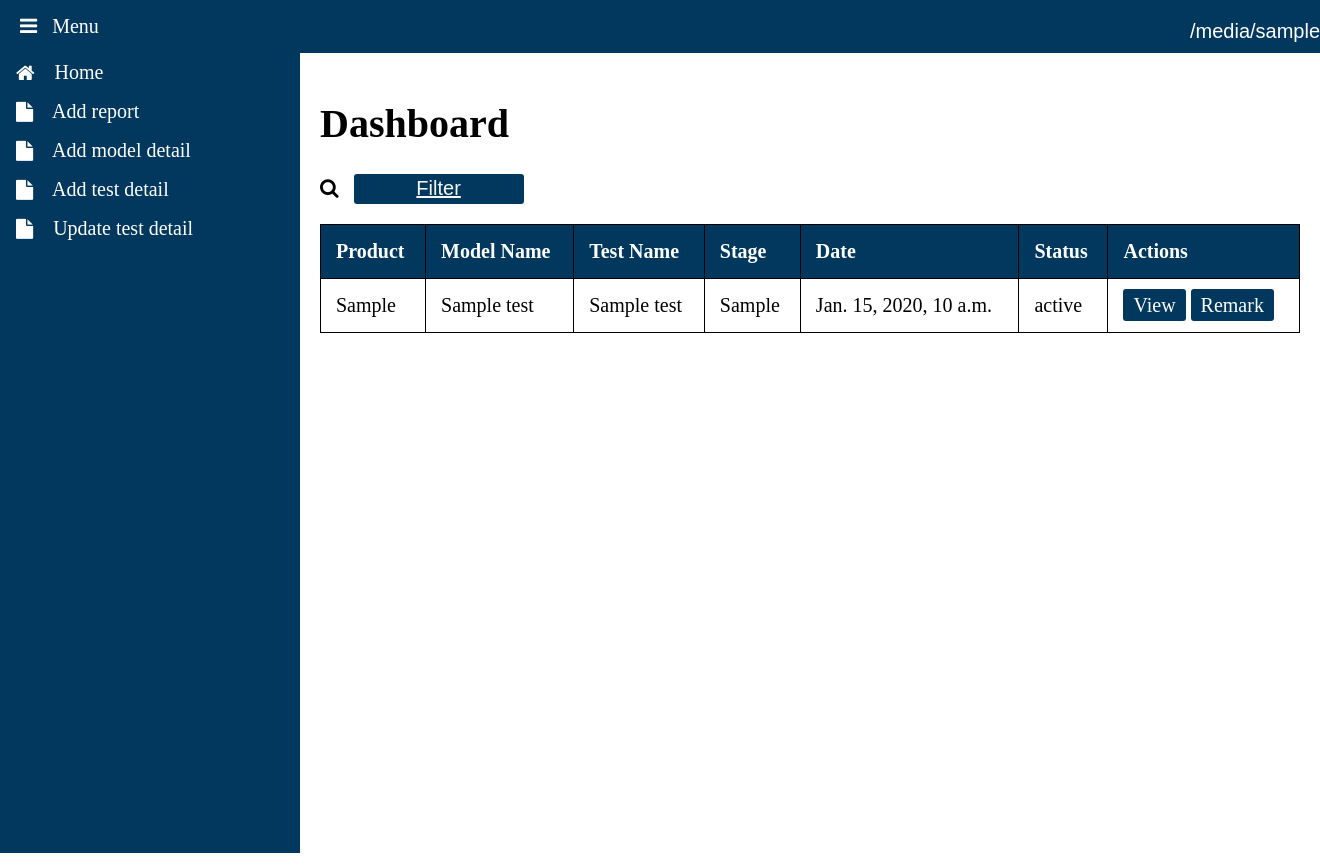
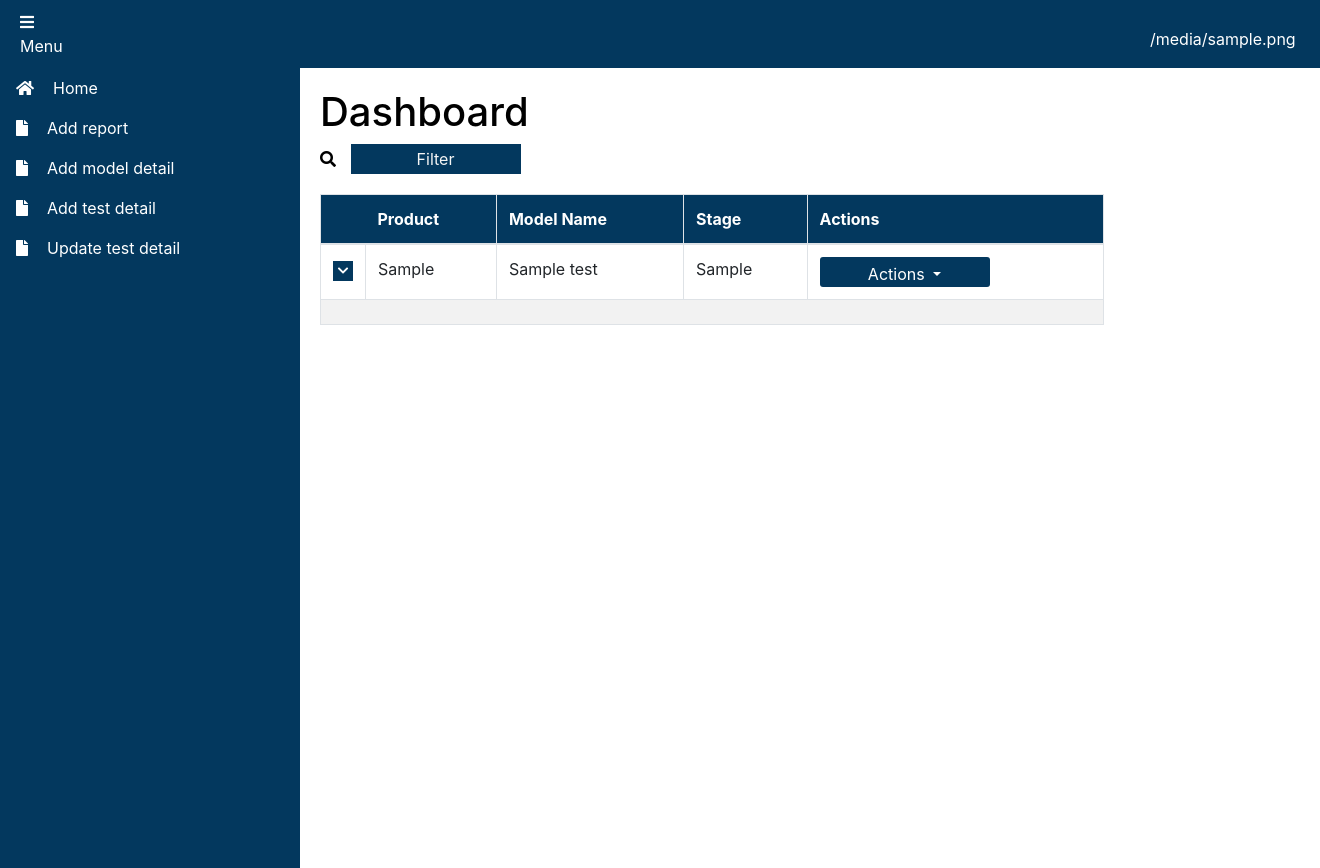
Before and after one commit to snehilsrivastava/OQC, a Django app: template oqc_model/oqc/authapp/templates/dashboard_employee.html in a window 1320 px wide; the page is wider, and only the part inside the window is pictured. Run offline with Django 5.2, Linux system fonts and the light colour scheme; the template is opened without the code that fills it: most values are stand-ins (such as "Sample title", 1, 10 or a date in 2020); some libraries are stand-ins or nearby versions.

Commit message:
update legal and product dashboard

```diff
--- a/oqc_model/oqc/authapp/templates/dashboard_employee.html
+++ b/oqc_model/oqc/authapp/templates/dashboard_employee.html
@@ -5,6 +5,7 @@
     <meta name="viewport" content="width=device-width, initial-scale=1.0">
     <title>Product Owner Dashboard</title>
     <link rel="stylesheet" href="https://cdnjs.cloudflare.com/ajax/libs/font-awesome/4.7.0/css/font-awesome.min.css">
+
 
     <style>
         body {
@@ -180,6 +181,32 @@
             border: 1px solid #ddd;
             z-index: 1;
         }
+        button.collapse-button {
+            height: 20px;
+            width: 20px;
+            padding: 0;
+            background-color: #03385e;
+            color: white;
+            border: none;
+            cursor: pointer;
+        }
+
+        button.collapse-button i {
+            font-size: 12px;
+        }
+
+        .collapse-arrow {
+            color: white;
+        }
+
+        .collapse-arrow.down {
+            transform: rotate(0deg);
+        }
+
+        .collapse-arrow.up {
+            transform: rotate(180deg);
+        }
+
 
         .user-info p {
             margin: 0;
@@ -284,6 +311,10 @@
         }
 
     </style>
+
+    <link href="https://stackpath.bootstrapcdn.com/bootstrap/4.3.1/css/bootstrap.min.css" rel="stylesheet">
+    <!-- Font Awesome for icons -->
+    <link href="https://cdnjs.cloudflare.com/ajax/libs/font-awesome/5.15.3/css/all.min.css" rel="stylesheet">
 </head>
 <body>
 <div class="header">
@@ -320,7 +351,7 @@
 </div>
 
 <div class="main-content">
-    <ul class='nav' id="sidebar">
+    <ul class='nav' id="sidebar" style="display:flex; flex-direction:column;">
         <li><a href="{% url 'dashboard' %}"><i class="fa fa-home fa-icon"></i>&nbsp Home</a></li>
         <li><a href="{% url 'product' %}"><i class="fa fa-file fa-icon"></i>&nbsp Add report</a></li>
         <li><a href="{% url 'mnf' %}"><i class="fa fa-file fa-icon"></i>&nbsp Add model detail</a></li>
@@ -412,47 +443,96 @@
 
 </div>
 
+
     <div class="content">
         <h1>Dashboard</h1>
         <i class="fa fa-search fa-icon"></i>
         <button><a href="javascript:void(0)" onclick="toggleFilter()">Filter</a></button>
-
-        <table>
+        <form method="POST" action="{% url 'handle_selected_tests' %}">
+            {% csrf_token %}
+        <table class="table table-bordered" style="width:80%">
             <thead>
             <tr>
-                    <th>Product</th>
+                <th style='width: 2%; border-right:none'></th>
+                <th style='border-left: none'>Product</th>
                 <th>Model Name</th>
-                    <th>Test Name</th>
                 <th>Stage</th>
-                    <th>Date</th>
-                    <th>Status</th>
                 <th>Actions</th>
             </tr>
             </thead>
             <tbody>
-                {% for test in completed_tests %}
+            {% for test in tests %}
             <tr>
+                <td>
+                    <button class="collapse-button" type="button" data-toggle="collapse"
+                    data-target="#testList{{ forloop.counter }}" aria-expanded="false"
+                    aria-controls="testList{{ forloop.counter }}" onclick="toggleCollapseIcon(this)"
+                    style="display:inline-flex; justify-content:center; align-items:center;">
+                 <i class="fas fa-chevron-down fa-sm collapse-arrow" id="icon{{ forloop.counter }}"></i>
+            </button>
+                </td>
                 <td>{{ test.ProductType }}</td>
                 <td>{{ test.ModelName }}</td>
-                    <td>{{ test.TestName }}</td>
                 <td>{{ test.TestStage }}</td>
-                    <td>{{ test.test_date }}</td>
-                    <td> {{test.status}}</td>
-
                 <td class="action-buttons">
-
-                        <!-- <a class="button" href="{% url 'edit' test.TestName test.ModelName test.SerailNo %}">Edit</a>  -->
-                        <a class="button" href="{% url 'owner_view' test.TestName test.ModelName test.SerailNo %}">View</a>
-                        <a class="button" href="{% url 'remark_owner' test.id %}">Remark</a>
-                        <!-- <a class="button" onclick="deleteTestRecord(`{{ test.id }}`)">Delete</a> -->
-
+                    {% comment %} <a class="btn btn-primary" href="{% url 'pdf_view' model_name=test.ModelName test_stage=test.TestStage %}">View PDF</a> {% endcomment %}
+                    <div class="dropdown">
+                        <button class="toggle-button dropdown-toggle" type="button" id="dropdownMenuButton" data-toggle="dropdown" aria-haspopup="true" aria-expanded="false">
+                          Actions
+                        </button>
+                        <div class="dropdown-menu" aria-labelledby="dropdownMenuButton">
+                          <button class="dropdown-item" name="action" value="generate_pdf" type="submit">Generate Report</button>
+                          <button class="dropdown-item" name="action" value="send_brand" type="submit">Send Brand</button>
+                          <button class="dropdown-item" name="action" value="send_legal" type="submit">Send Legal</button>
+                        </div>
+                      </div>
+                </td>
+            </tr>
+            <tr>
+                <td colspan="5">
+                    <div class="collapse" id="testList{{ forloop.counter }}">
+                        <table class="table">
+                            <thead>
+                                <tr>
+                                    <th></th>
+                                    <th>Test Name</th>
+                                    <th>Date</th>
+                                    <th>Serial No</th>
+                                    <th>Status</th>
+                                    <th>Action</th>
+                                </tr>
+                            </thead>
+                            <tbody>
+                                {% for subtest in all_tests %}
+                                {% if subtest.ModelName == test.ModelName and subtest.TestStage == test.TestStage %}
+                                <tr>
+                                    <td>
+                                        <input type="checkbox" name="selected_tests" value="{{ subtest.id }}">
+                                    </td>
+                                    <td>{{ subtest.TestName }}</td>
+                                    <td>{{ subtest.test_end_date|date:'d/m/Y' }}</td>
+                                    <td>{{ subtest.SerailNo }}</td>
+                                    <td>{{ subtest.L_status }}</td>
+                                    <td>
+                                        <a class="btn btn-primary" href="{% url 'owner_view' subtest.TestName subtest.ModelName subtest.SerailNo %}">View</a>
+                                    </td>
+                                </tr>
+                                {% endif %}
+                                {% endfor %}
+                            </tbody>
+                        </table>
+                    </div>
                 </td>
             </tr>
             {% endfor %}
             </tbody>
         </table>
+    </form>
     </div>
-</div>
+
+    <script src="https://code.jquery.com/jquery-3.3.1.slim.min.js"></script>
+    <script src="https://cdnjs.cloudflare.com/ajax/libs/popper.js/1.14.7/umd/popper.min.js"></script>
+    <script src="https://stackpath.bootstrapcdn.com/bootstrap/4.3.1/js/bootstrap.min.js"></script>
 
 <script>
     function toggleMenu() {
@@ -639,6 +719,25 @@
                 alert('Logout failed');
             });
         }
+
+
+
+            $(document).ready(function () {
+                $('.collapse').on('show.bs.collapse', function () {
+                    var target = $(this).prev().find('button i.fas');
+                    target.removeClass('fa-chevron-down').addClass('fa-chevron-up');
+                }).on('hide.bs.collapse', function () {
+                    var target = $(this).prev().find('button i.fas');
+                    target.removeClass('fa-chevron-up').addClass('fa-chevron-down');
+                });
+            });
+
+            function toggleCollapseIcon(button) {
+                var icon = button.querySelector('i.fas');
+                icon.classList.toggle('fa-chevron-down');
+                icon.classList.toggle('fa-chevron-up');
+            }
+
 </script>
 </body>
 </html>
--- a/oqc_model/oqc/employee/urls.py
+++ b/oqc_model/oqc/employee/urls.py
@@ -37,6 +37,7 @@ urlpatterns = [
     path('remark_owner/<int:id>/',views.owner_remark,name = 'remark_owner'),
     path('send_report/<int:report_id>/', views.send_report, name='send_report'),
     path('view_pdf/<str:test_name>/<str:model_name>/<str:serialno>/', views.view_pdf, name='view_pdf'),
+    path('handle_selected_tests/',views.handle_selected_tests,name = 'handle_selected_tests'),
 ]
 
 from django.conf import settings
```
Also changed, not shown: oqc_model/oqc/employee/views.py (+77 -15 lines), oqc_model/oqc/authapp/templates/legal_dashboard.html (line endings or trailing spaces), oqc_model/oqc/employee/migrations/0001_initial.py, oqc_model/oqc/employee/migrations/0002_alter_testrecord_status.py (deleted), oqc_model/oqc/employee/migrations/0002_rename_orm_model_no_model_mnf_detail_odm_model_no.py (added), oqc_model/oqc/employee/migrations/0003_testrecord_brand_status_testrecord_legal_status.py (deleted), oqc_model/oqc/employee/migrations/0004_remove_testrecord_brand_status_and_more.py (deleted), oqc_model/oqc/employee/migrations/0005_test_core_detail_producttype.py (deleted), oqc_model/oqc/employee/migrations/0006_alter_testrecord_status.py (deleted). Lines whose indentation alone changed are shown as unchanged.
